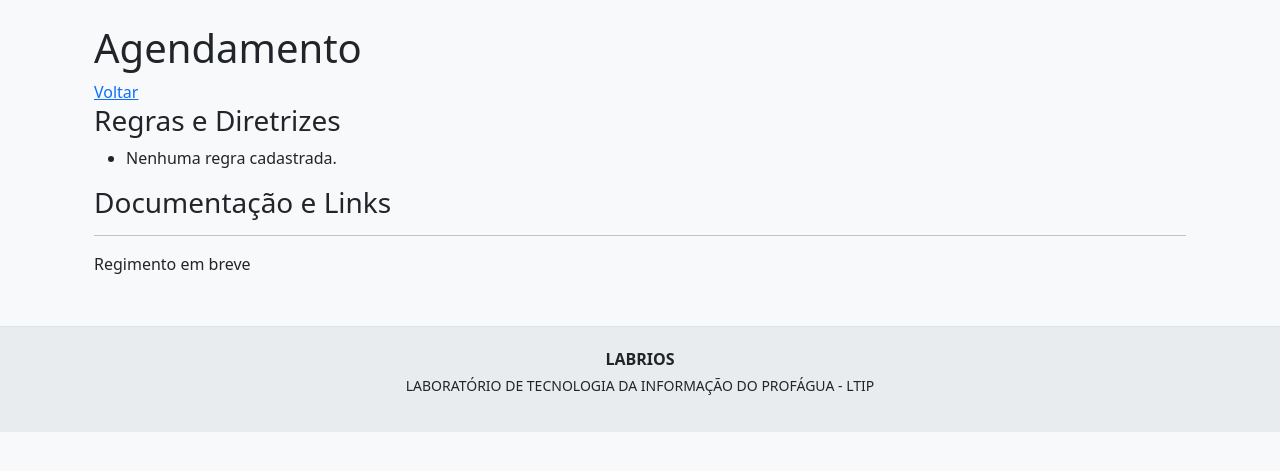
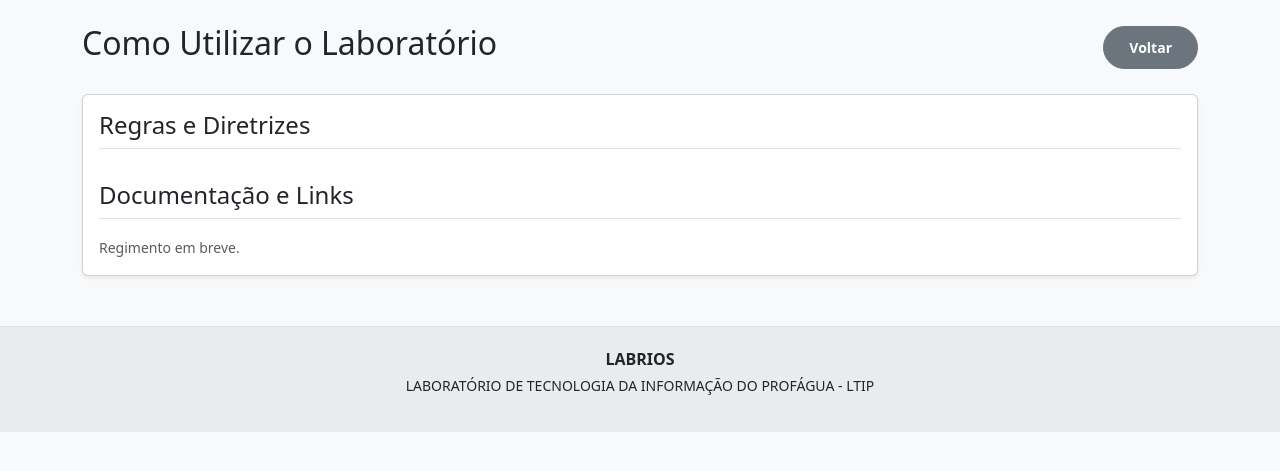
Before and after one commit to almeidasudarioarthurcassius-maker/SITE-OFICIAL-LABRIOS, a Flask app: page /how-to-use in a window 1280 px wide. Shown: the part 56-527 px from the top of the page. Run offline with Flask 3, Linux system fonts and the light colour scheme; data comes from the database, SQL or seed files in the repository; data that the repository does not hold is empty.

Commit message:
Update how_to_use.html

```diff
--- a/site-labrios-oficial/templates/how_to_use.html
+++ b/site-labrios-oficial/templates/how_to_use.html
@@ -1,34 +1,38 @@
 {% extends "base.html" %}
 {% block content %}
-<section class="container">
-    <h1>Agendamento</h1>
-    <a href="{{ url_for('home') }}" class="btn-back">Voltar</a>
+<div class="d-flex justify-content-between align-items-center mb-4">
+    <h2>Como Utilizar o Laboratório</h2>
+    <a href="/" class="btn btn-secondary btn-pill btn-sm">Voltar</a>
+</div>
 
-    <div class="rules-section">
-        <h3>Regras e Diretrizes</h3>
-        <ul>
+<div class="card mb-4 shadow-sm">
+    <div class="card-body">
+        <h4 class="border-bottom pb-2">Regras e Diretrizes</h4>
+        <ul class="list-group list-group-flush mb-4">
             {% for r in rules %}
-            <li>{{ r.content }}</li>
-        {% else %}
-            <li>Nenhuma regra cadastrada.</li>
+            <li class="list-group-item">
+                {{ r.content }}
+                {% if current_user.is_authenticated %}
+                <form action="/admin/delete_rule/{{ r.id }}" method="POST" class="d-inline ms-2">
+                    <button class="btn btn-sm btn-link text-danger">Excluir</button>
+                </form>
+                {% endif %}
+            </li>
             {% endfor %}
         </ul>
-    </div>
 
-    <div class="docs-section">
-        <h3>Documentação e Links</h3>
-        <hr>
+        <h4 class="border-bottom pb-2">Documentação e Links</h4>
+        <div class="mt-3">
             {% if settings.external_form_link %}
-            <p>Formulário Oficial de Uso</p>
-            <a href="{{ settings.external_form_link }}" target="_blank" class="btn-link">Acessar Formulário</a>
+            <a href="{{ settings.external_form_link }}" target="_blank" class="btn btn-primary btn-pill me-2">Formulário de Uso</a>
             {% endif %}
 
             {% if settings.regimento_data %}
-            <p>Baixar Regimento (PDF)</p>
-            <a href="{{ url_for('download_regimento') }}" class="btn-download">Download</a>
+            <a href="/download_regimento" class="btn btn-success btn-pill">Baixar Regimento (PDF)</a>
             {% else %}
-            <p>Regimento em breve</p>
+            <span class="text-muted small">Regimento em breve.</span>
             {% endif %}
         </div>
-</section>
+    </div>
+</div>
 {% endblock %}
```
Lines whose indentation alone changed are shown as unchanged.
